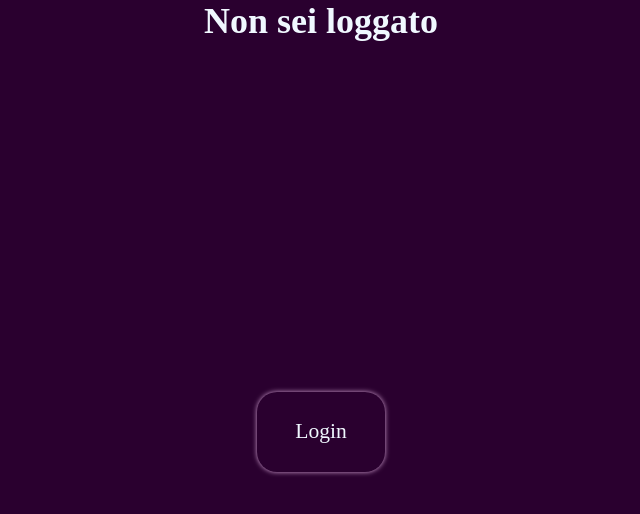
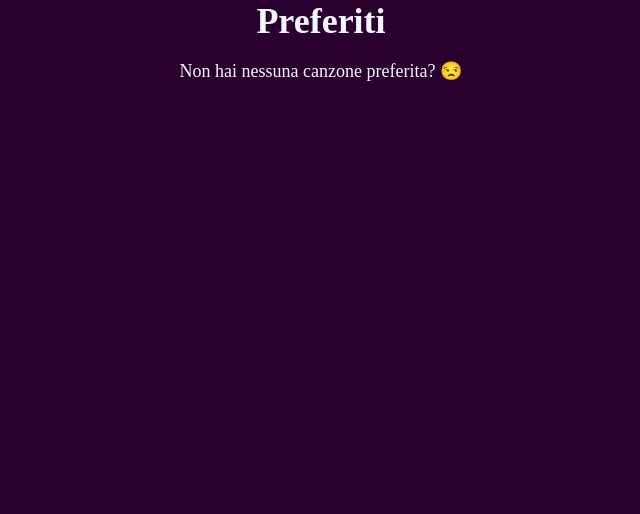
Before and after one commit to disastetor/spotify-clone, a React (Create React App) app: page /test in a window 1280 px wide. Shown: the top 514 px of the page, without its empty margins (319-959 px from the left). Built offline with nearby package versions, Linux system fonts and the light colour scheme; a web font is replaced by a local one; what axios-mock-adapter would draw is missing.

Commit message:
changed routes with private routes

```diff
--- a/src/App.js
+++ b/src/App.js
@@ -11,27 +11,33 @@ import Album from './pages/Album/Album';
 import Artists from './pages/Artists/Artists';
 import Sidebar from './components/Sidebar';
 import Player from './components/Player';
+import Login from './pages/Login/NotLogged';
+import PrivateRoutes from './components/PrivateRoutes';
 
 //Styles
 import './App.css';
-import NotLogged from './components/NotLogged';
 
 function App() {
   const { isOpen } = useSelector((store) => store.modal);
-  const { auth } = useSelector((state) => state.user);
+  const { access_token } = useSelector((state) => state.user);
 
   return (
     <div className="App">
       <BrowserRouter>
         {isOpen && <Modal />}
-        {auth ? (
+
         <>
+          {access_token && (
             <div className="sidebar">
               <Sidebar />
             </div>
+          )}
+
           <div className="main">
             <div className="main-content">
               <Routes>
+                <Route path="/test" element={<Favorite />} />
+                <Route element={<PrivateRoutes />}>
                   <Route exact path="/" element={<Home />} />
                   <Route path="/favorite" element={<Favorite />} />
                   <Route path="/album" element={<Album />} />
@@ -39,18 +45,17 @@ function App() {
                     <Route index element={<ArtistsList />} />
                     <Route path=":artistId" element={<ArtistPage />} />
                   </Route>
+                </Route>
+                <Route path="/login" element={<Login />} />
               </Routes>
             </div>
+            {access_token && (
               <footer className="player">
                 <Player />
               </footer>
+            )}
           </div>
         </>
-        ) : (
-          <>
-            <NotLogged />
-          </>
-        )}
       </BrowserRouter>
     </div>
   );
--- a/src/components/Modal.jsx
+++ b/src/components/Modal.jsx
@@ -1,4 +1,4 @@
-import Login from './Login';
+import Login from '../pages/Login/Login';
 
 //Styles
 import './Modal.css';
--- a/src/components/Player.jsx
+++ b/src/components/Player.jsx
@@ -42,10 +42,6 @@ const Player = () => {
   const { auth } = useSelector((state) => state.user);
   const dispatch = useDispatch();
 
-  if (!auth) {
-    dispatch(reset());
-  }
-
   //Check if the current playing song is contained in the favorite list
   //tbh idkh but it works now (5 hrs ago didn't with the same code)
   const isFavorite = favoriteSongs.find((song) => {
@@ -53,17 +49,6 @@ const Player = () => {
       return true;
     } else return false;
   });
-  /*   useEffect(() => {
-    if (favoriteSongs.length > 0) {
-      setIsFavorite(
-        favoriteSongs.find((song) => {
-          if (song.id === currentSongId) {
-            return true;
-          } else return false;
-        })
-      );
-    }
-  }, [favoriteSongs, currentSong, currentSongId]); */
 
   const handleLike = () => {
     const found = songs.songs.find((song) => song.id === currentSongId);
--- /dev/null
+++ b/src/components/PrivateRoutes.jsx
@@ -0,0 +1,9 @@
+import { useSelector } from 'react-redux';
+import { Navigate, Outlet } from 'react-router-dom';
+
+const PrivateRoutes = () => {
+  const { access_token } = useSelector((state) => state.user);
+
+  return access_token ? <Outlet /> : <Navigate to={'/login'} />;
+};
+export default PrivateRoutes;
--- a/src/components/Sidebar.jsx
+++ b/src/components/Sidebar.jsx
@@ -2,6 +2,9 @@ import { NavLink } from 'react-router-dom';
 import { useDispatch, useSelector } from 'react-redux';
 import { openModal } from '../features/modal/modalSlice';
 import { logout, clearLocalStorage } from '../features/user/userSlice';
+import { reset as resetSongs } from '../features/player/playerSlice';
+import { reset as resetAlbum } from '../features/album/albumSlice';
+import { reset as resetArtist } from '../features/artists/artistsSlice';
 
 //Style
 import './Sidebar.css';
@@ -104,8 +107,11 @@ const Sidebar = () => {
         <div
           className="logout-div"
           onClick={() => {
+            dispatch(clearLocalStorage());
             dispatch(logout());
-            dispatch(clearLocalStorage());
+            dispatch(resetAlbum());
+            dispatch(resetArtist());
+            dispatch(resetSongs());
           }}
         >
           <div className="logout-minidiv">
--- a/src/features/user/userSlice.jsx
+++ b/src/features/user/userSlice.jsx
@@ -12,7 +12,7 @@ const initialState = {
   loadingLogin: false,
   found: false,
   error: null,
-  access_token: localStorage.getItem('ACCESS_TOKEN'),
+  access_token: null,
 };
 
 export const fetchUsers = createAsyncThunk('users/getUsers', async () => {
@@ -42,11 +42,11 @@ const userSlice = createSlice({
   name: 'user',
   initialState,
   reducers: {
-    logout: () => initialState,
     clearLocalStorage: () => {
       localStorage.removeItem('TOKEN_DATA');
       localStorage.removeItem('ACCESS_TOKEN');
     },
+    logout: () => initialState,
   },
   extraReducers: (builder) => {
     //Case when data is pending
@@ -62,6 +62,7 @@ const userSlice = createSlice({
       }
 
       if (localStorage.getItem('ACCESS_TOKEN')) {
+        state.access_token = localStorage.getItem('ACCESS_TOKEN');
         state.firstName = state.users.firstName;
         state.lastName = state.users.lastName;
         state.auth = true;
--- a/src/components/LoginButton.jsx
+++ b/src/pages/Login/LoginButton.jsx
@@ -1,4 +1,4 @@
-import { openModal } from '../features/modal/modalSlice';
+import { openModal } from '../../features/modal/modalSlice';
 import { useDispatch } from 'react-redux';
 
 //Style
--- a/src/components/NotLogged.jsx
+++ b/src/pages/Login/NotLogged.jsx
@@ -1,7 +1,13 @@
+import { Navigate } from 'react-router-dom';
 import LoginButton from './LoginButton';
+import { useSelector } from 'react-redux';
 
 const NotLogged = () => {
-  return (
+  const { access_token } = useSelector((state) => state.user);
+  console.log(access_token);
+  return access_token ? (
+    <Navigate to="/" />
+  ) : (
     <>
       <div
         style={{
@@ -11,7 +17,7 @@ const NotLogged = () => {
           flexDirection: 'column',
         }}
       >
-        <h1>Non sei loggato</h1>
+        <h1>Effettua il login</h1>
         <br />
         <LoginButton />
       </div>
```
Also changed, not shown: src/components/GeneralLayout.jsx (added, +14 -0 lines), src/pages/Login/Login.jsx (renamed from src/components/Login.jsx, +4 -4 lines), src/pages/Login/LoginButton.css (renamed from src/components/LoginButton.css). Lines whose indentation alone changed are shown as unchanged.
